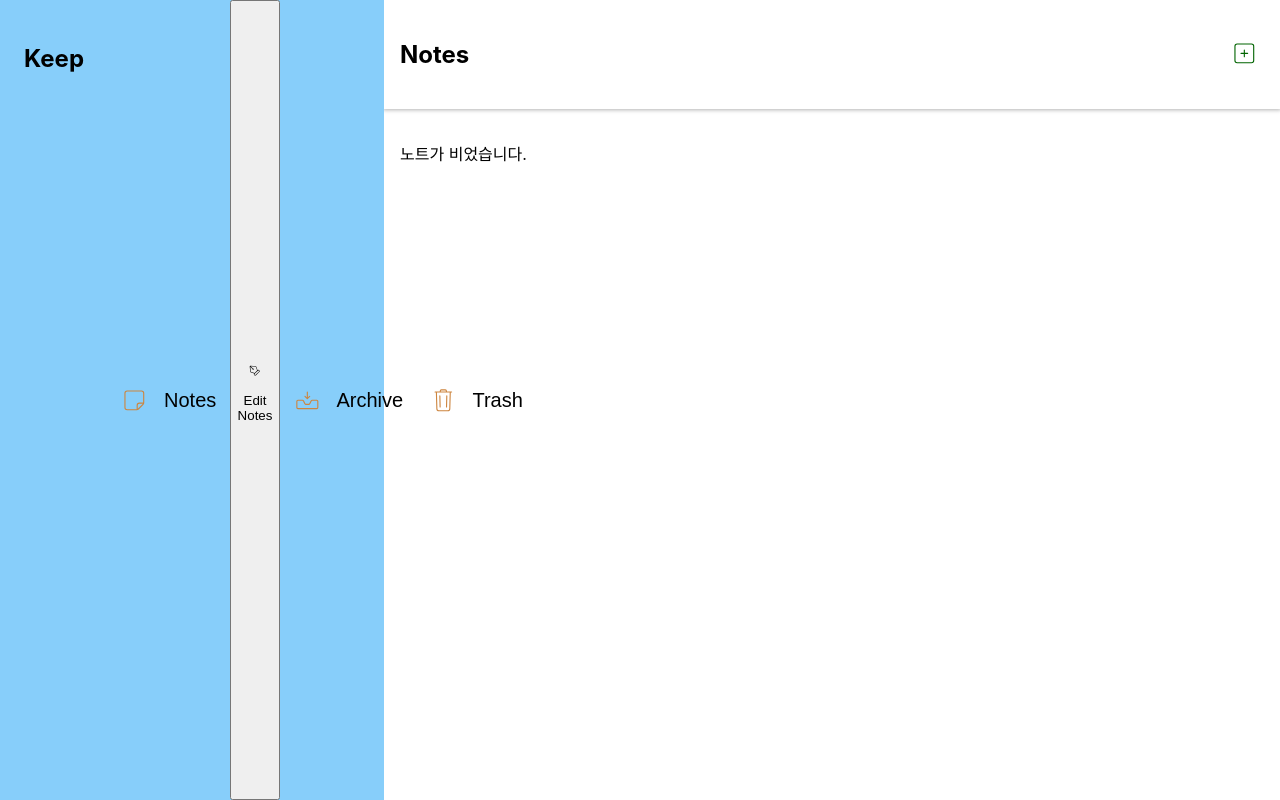
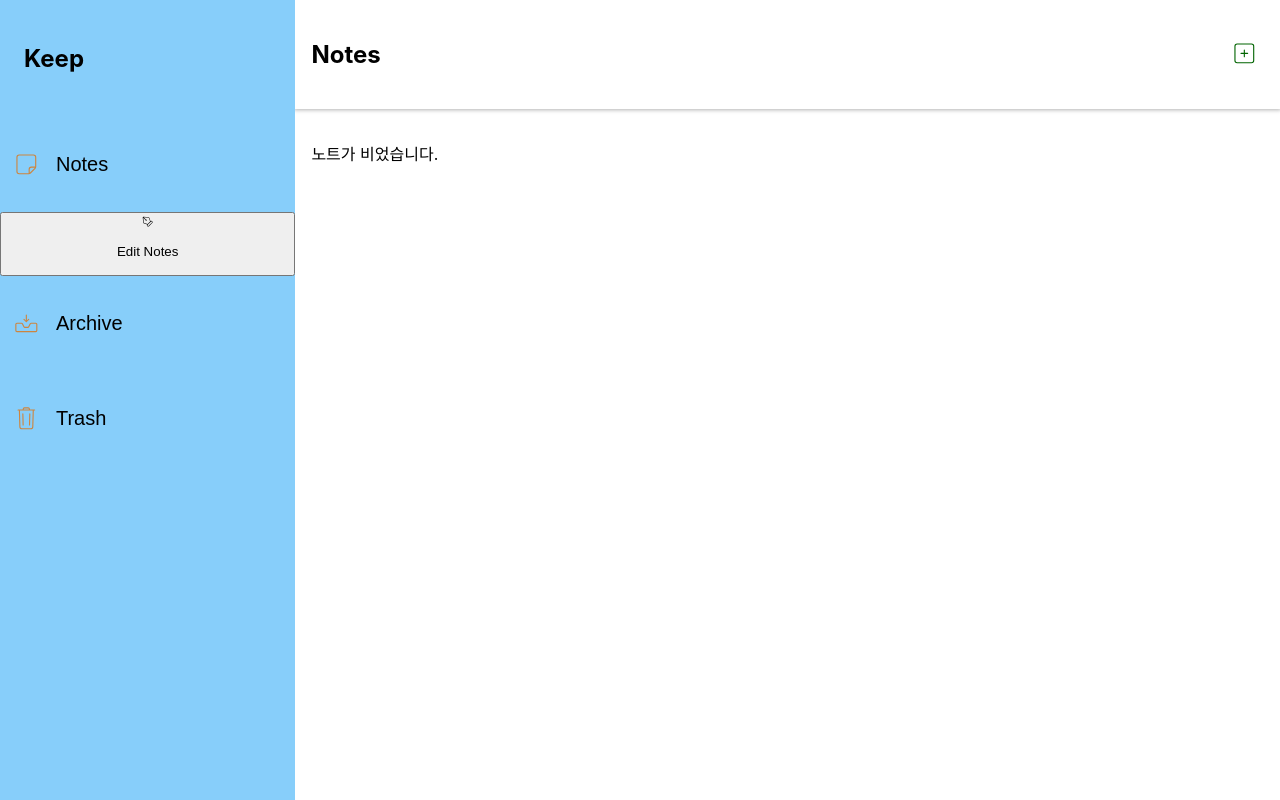
Before and after one commit to solmoonkang/react-note, a React (Create React App) app: page / in a window 1280 px wide. Built offline with nearby package versions, Linux system fonts and the light colour scheme.

Commit message:
chore: Change nav component css styling colums to colum

```diff
--- a/src/components/Sidebar/Nav/Nav.css
+++ b/src/components/Sidebar/Nav/Nav.css
@@ -2,7 +2,7 @@
     width: 30vw;
     background-color: lightskyblue;
     display: flex;
-    flex-direction: columns;
+    flex-direction: column;
     z-index: 2;
 }
 
```
